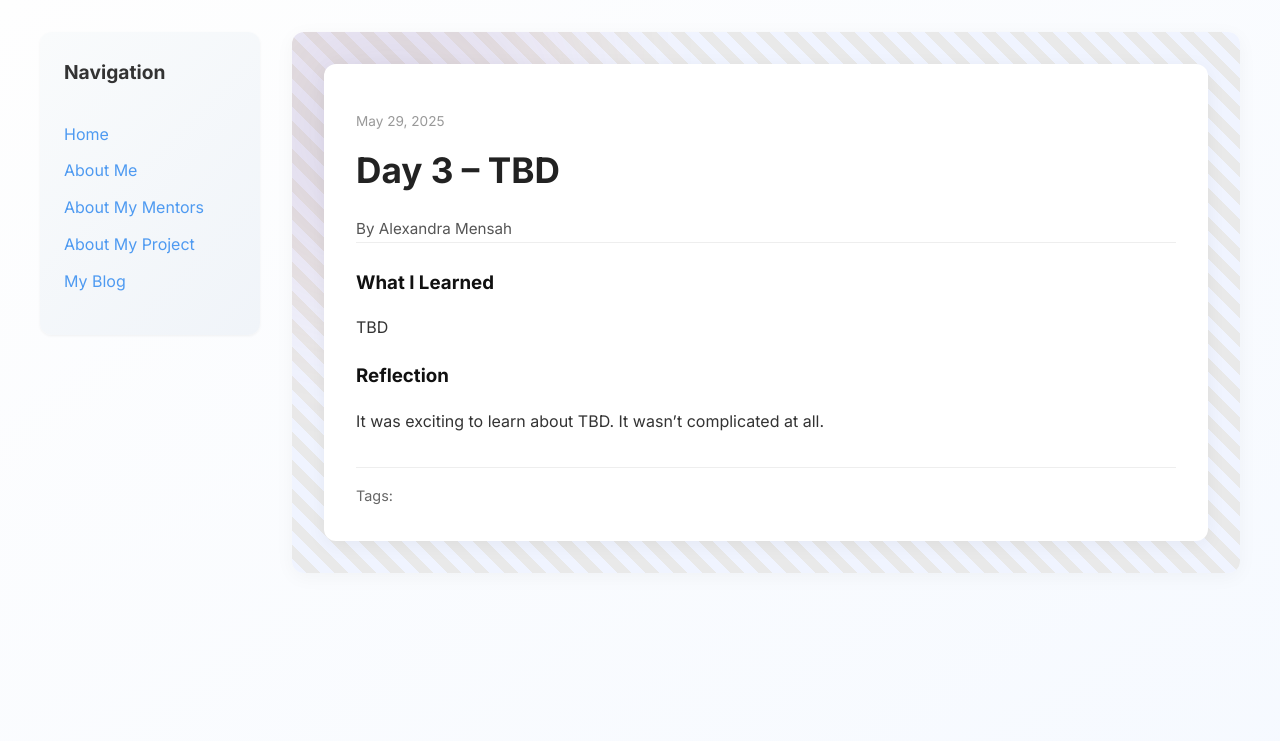
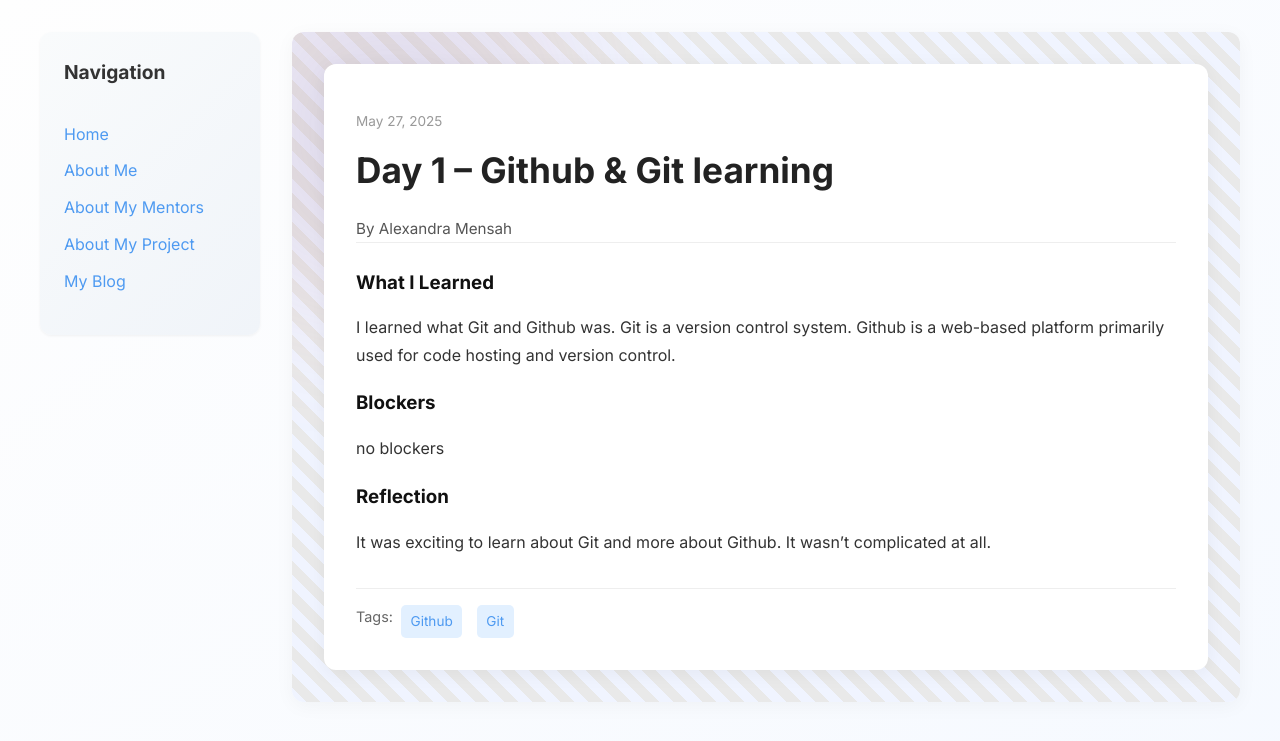
Before and after one commit to alexandratory/alexandratory.github.io, a Jekyll site: the page built from _posts/2025-05-27-day-1.md, in a window 1280 px wide. Shown: the top 741 px of the page. Built offline with Jekyll 4.4.1, drawn with Linux system fonts in a browser that asks for light colours.

Commit message:
Update 2025-05-27-day-1.md

```diff
--- a/_posts/2025-05-27-day-1.md
+++ b/_posts/2025-05-27-day-1.md
@@ -1,14 +1,17 @@
 ---
 layout: post
-title: "Day 3 – TBD"
-date: 2025-05-29
+title: "Day 1 – Github & Git learning"
+date: 2025-05-27
 author: Alexandra Mensah
-permalink: /day3.html
-tags: []
+permalink: /day1.html
+tags:
+  - Github
+  - Git
 
 what_i_learned: |
-  TBD
-
+  I learned what Git and Github was. Git is a version control system. Github is a web-based platform primarily used for code hosting and version control.
+blockers: |
+  no blockers
 reflection: |
-  It was exciting to learn about TBD. It wasn't complicated at all.
+  It was exciting to learn about Git and more about Github. It wasn't complicated at all.
 ---
```
